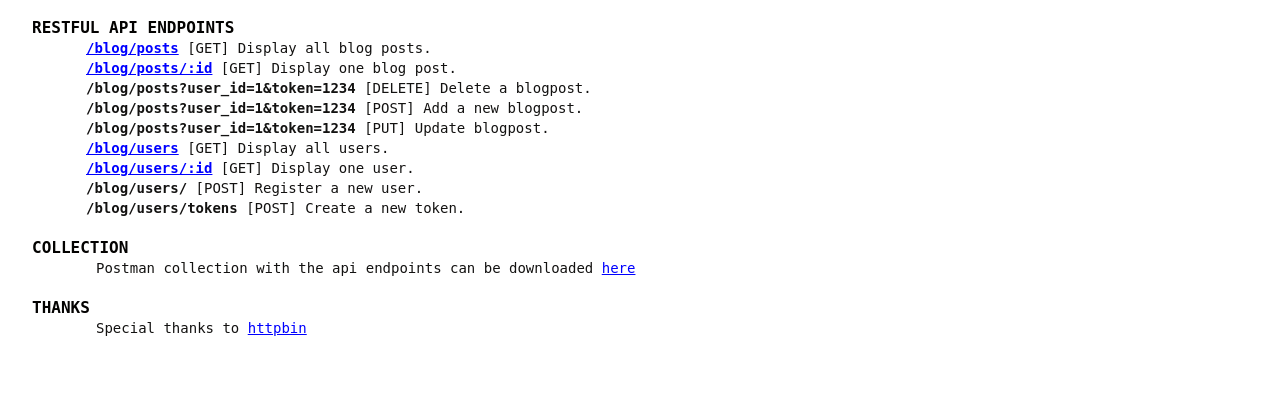
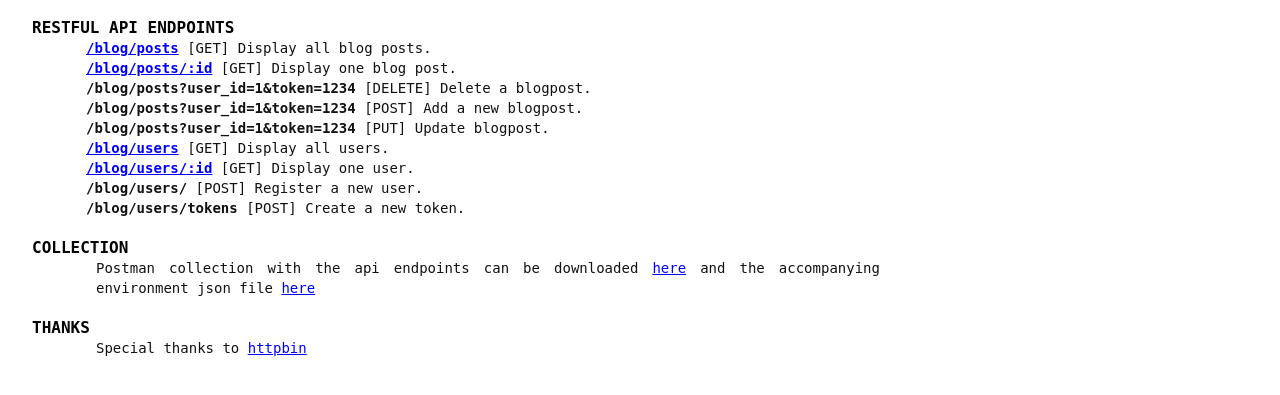
Before and after one commit to prakhar1989/Postman-demo-server, a Flask app: page / in a window 1280 px wide. Shown: the part 389-784 px from the top of the page. Run offline with Flask 2, Linux system fonts and the light colour scheme.

Commit message:
Link to env json file in template

```diff
--- a/templates/index.html
+++ b/templates/index.html
@@ -89,7 +89,7 @@
 </ul>
 
 <h2>COLLECTION</h2>
-<p>Postman collection with the api endpoints can be downloaded <a href='https://www.getpostman.com/collections/fc3f0598daaa5271e4f7'>here</a></p>
+<p>Postman collection with the api endpoints can be downloaded <a href='https://www.getpostman.com/collections/fc3f0598daaa5271e4f7'>here</a> and the accompanying environment json file <a href="https://raw.githubusercontent.com/prakhar1989/Postman-demo-server/master/postmanbin_env.json">here</a></p>
 
 <h2>THANKS</h2>
 <p>Special thanks to <a href="http://httpbin.org">httpbin</a>
```
